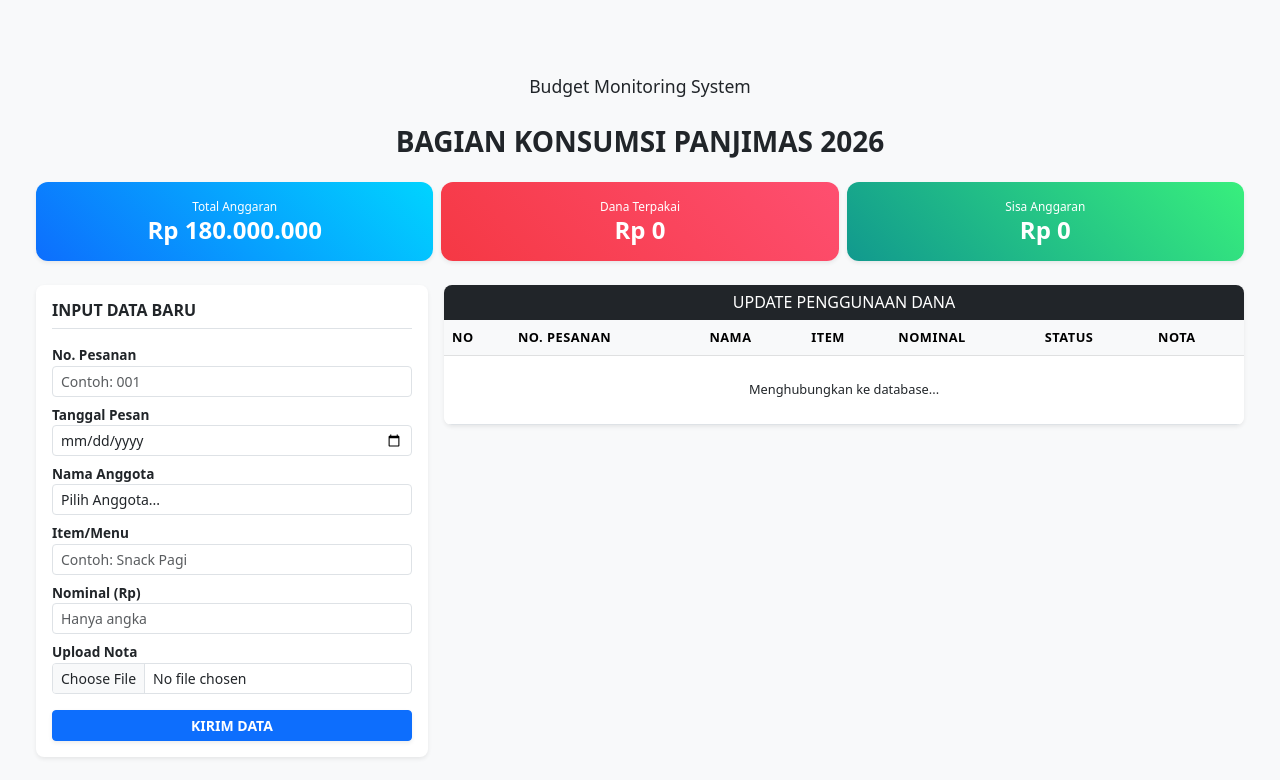
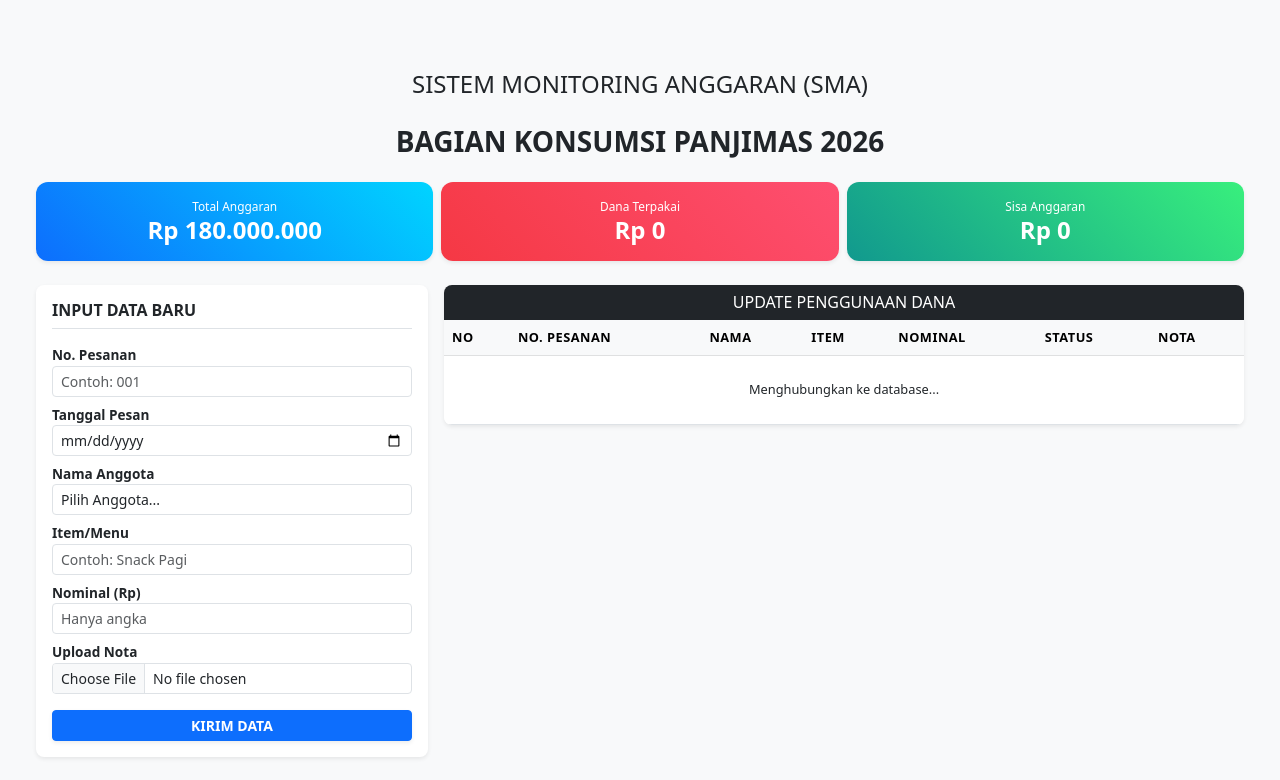
Before and after one commit to mubinafatahna-art/PANJIMAS-Bag.Konsumsi-2026, a plain HTML site: page index.html in a window 1280 px wide. Drawn offline with nearby package versions, Linux system fonts and the light colour scheme; no server answers.

Commit message:
Update index.html

```diff
--- a/index.html
+++ b/index.html
@@ -29,7 +29,7 @@
 <div class="container-fluid">
     <h2 class="text-center fw-bold mb-4">
         <br>
-            <span style="font-size: 1.1rem; font-weight: normal;">Budget Monitoring System</span>
+            <span style="font-size: 1.5rem; font-weight: normal;">SISTEM MONITORING ANGGARAN (SMA)</span>
     </h2>
     <h3 class="text-center fw-bold mb-4">BAGIAN KONSUMSI PANJIMAS 2026</h3>
     <div class="row g-2 mb-4">
```
